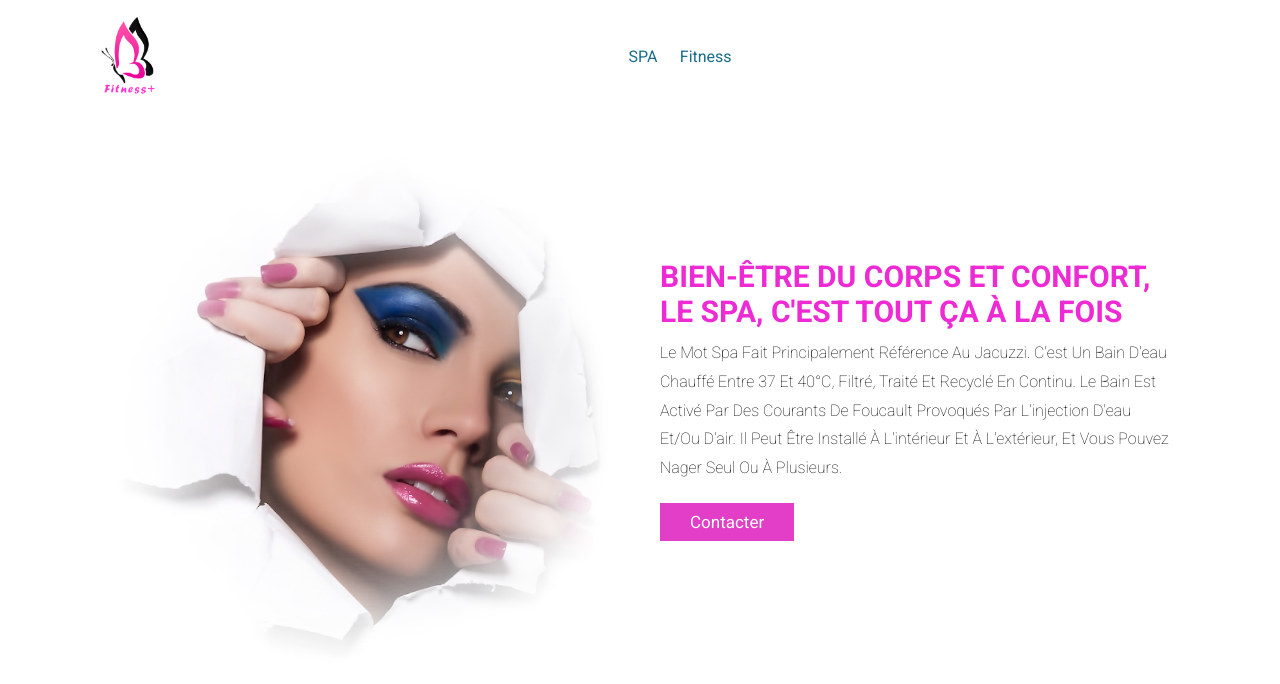
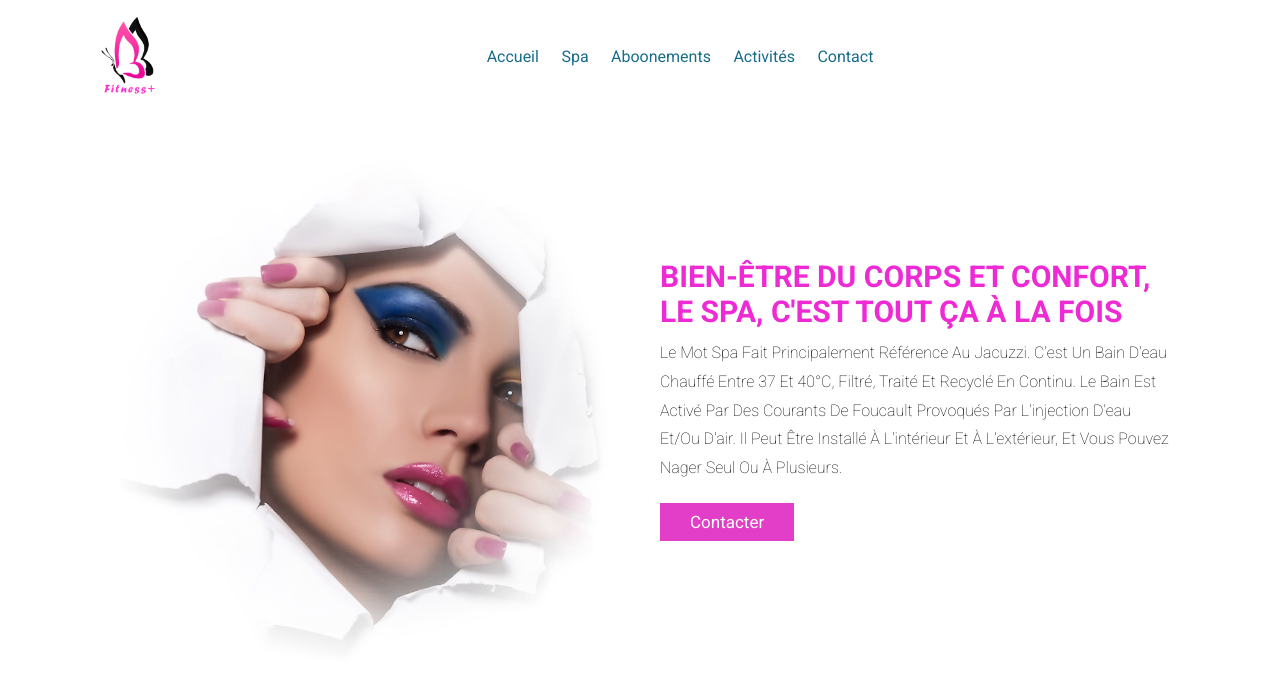
Before and after one commit to chnoureddine/chnoureddine.github.io, a plain HTML site: page fitness/index.html in a window 1280 px wide. Drawn offline with Linux system fonts and the light colour scheme.

Commit message:
Update index.html

```diff
--- a/fitness/index.html
+++ b/fitness/index.html
@@ -20,8 +20,11 @@
             </a>
 
             <nav class="navbar">
-                <a href="#">SPA</a>
-                <a href="#">Fitness</a>
+                <a href="#">Accueil</a>
+                <a href="#">Spa</a>
+                <a href="#">Aboonements</a>
+                <a href="#">Activités</a>
+                <a href="#">Contact</a>
             </nav>
 
             <div class="icons">
```
